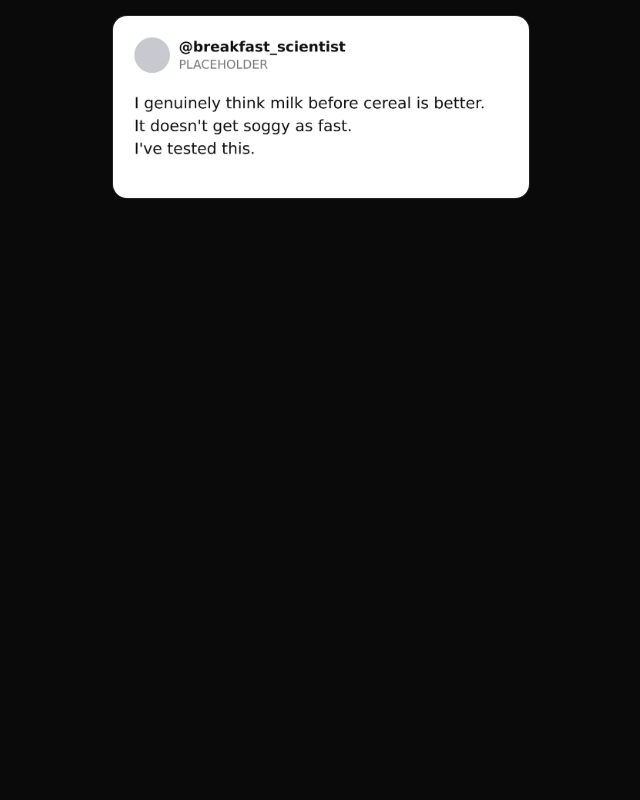
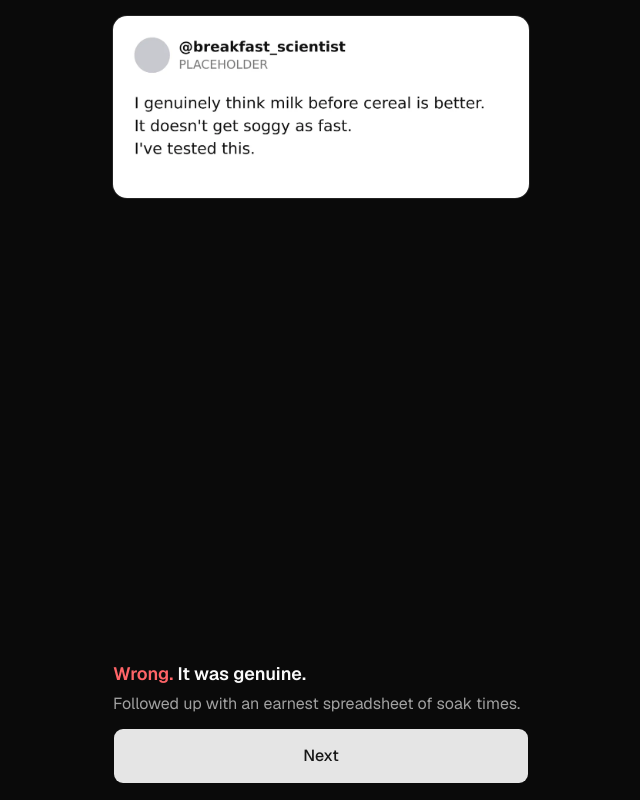
Before and after one commit to 3nd3r1/bait-or-not, a Next.js app: page / in a window 1280 px wide. Both pictures are taken after a click on the button "Bait". Shown: the whole page, without its empty margins (319-959 px from the left). Built offline with nearby package versions, Linux system fonts and the light colour scheme.

Commit message:
feat: reveal the answer after a guess

```diff
--- a/src/components/game/game.tsx
+++ b/src/components/game/game.tsx
@@ -4,6 +4,7 @@ import { useDailyGame } from "@/hooks/use-daily-game";
 
 import GuessButtons from "@/components/game/guess-buttons";
 import PostCard from "@/components/game/post-card";
+import Reveal from "@/components/game/reveal";
 
 const Game = () => {
     const game = useDailyGame();
@@ -16,7 +17,16 @@ const Game = () => {
         <div className="mx-auto flex w-full max-w-md flex-1 flex-col gap-4 p-4 pb-[max(1rem,env(safe-area-inset-bottom))]">
             <PostCard key={game.current.id} post={game.current} />
             <div className="mt-auto">
-                {!game.revealed && <GuessButtons onGuess={game.guess} />}
+                {game.revealed ? (
+                    <Reveal
+                        post={game.current}
+                        guess={game.guesses[game.position]}
+                        isLast={game.position === game.round.length - 1}
+                        onNext={game.next}
+                    />
+                ) : (
+                    <GuessButtons onGuess={game.guess} />
+                )}
             </div>
         </div>
     );
--- /dev/null
+++ b/src/components/game/reveal.tsx
@@ -0,0 +1,91 @@
+import Image from "next/image";
+
+import type { Label, Post } from "@/validators/post";
+
+import { cn } from "@/lib/utils";
+
+import { Button, buttonVariants } from "@/components/ui/button";
+import {
+    Dialog,
+    DialogContent,
+    DialogTitle,
+    DialogTrigger,
+} from "@/components/ui/dialog";
+
+type RevealProps = {
+    post: Post;
+    guess: Label;
+    isLast: boolean;
+    onNext: () => void;
+};
+
+const Reveal = ({ post, guess, isLast, onNext }: RevealProps) => {
+    const correct = guess === post.label;
+
+    return (
+        <div className="flex flex-col gap-3">
+            <div className="space-y-1">
+                <p className="text-lg font-semibold">
+                    <span
+                        className={cn(
+                            correct ? "text-emerald-500" : "text-destructive"
+                        )}
+                    >
+                        {correct ? "Correct." : "Wrong."}
+                    </span>{" "}
+                    It was {post.label}.
+                </p>
+                <p className="text-muted-foreground">{post.reason}</p>
+            </div>
+
+            {(post.sourceUrl || post.proof) && (
+                <div className="flex gap-4">
+                    {post.sourceUrl && (
+                        <a
+                            href={post.sourceUrl}
+                            target="_blank"
+                            rel="noopener noreferrer"
+                            className={cn(
+                                buttonVariants({ variant: "link" }),
+                                "px-0"
+                            )}
+                        >
+                            View original
+                        </a>
+                    )}
+                    {post.proof && (
+                        <Dialog>
+                            <DialogTrigger
+                                render={
+                                    <Button variant="link" className="px-0" />
+                                }
+                            >
+                                Show proof
+                            </DialogTrigger>
+                            <DialogContent className="max-h-[85dvh] overflow-y-auto sm:max-w-md">
+                                <DialogTitle>Proof</DialogTitle>
+                                {post.proof.map((proof) => (
+                                    <Image
+                                        key={proof.url}
+                                        src={proof.url}
+                                        alt="Proof"
+                                        width={proof.width}
+                                        height={proof.height}
+                                        sizes="(max-width: 448px) 100vw, 448px"
+                                        className="h-auto w-full rounded-lg"
+                                    />
+                                ))}
+                            </DialogContent>
+                        </Dialog>
+                    )}
+                </div>
+            )}
+
+            <Button className="h-14 text-base" onClick={onNext}>
+                {isLast ? "See results" : "Next"}
+            </Button>
+        </div>
+    );
+};
+
+export default Reveal;
```
Also changed, not shown: 2 other files (tests, documents, lock files or other folders).
